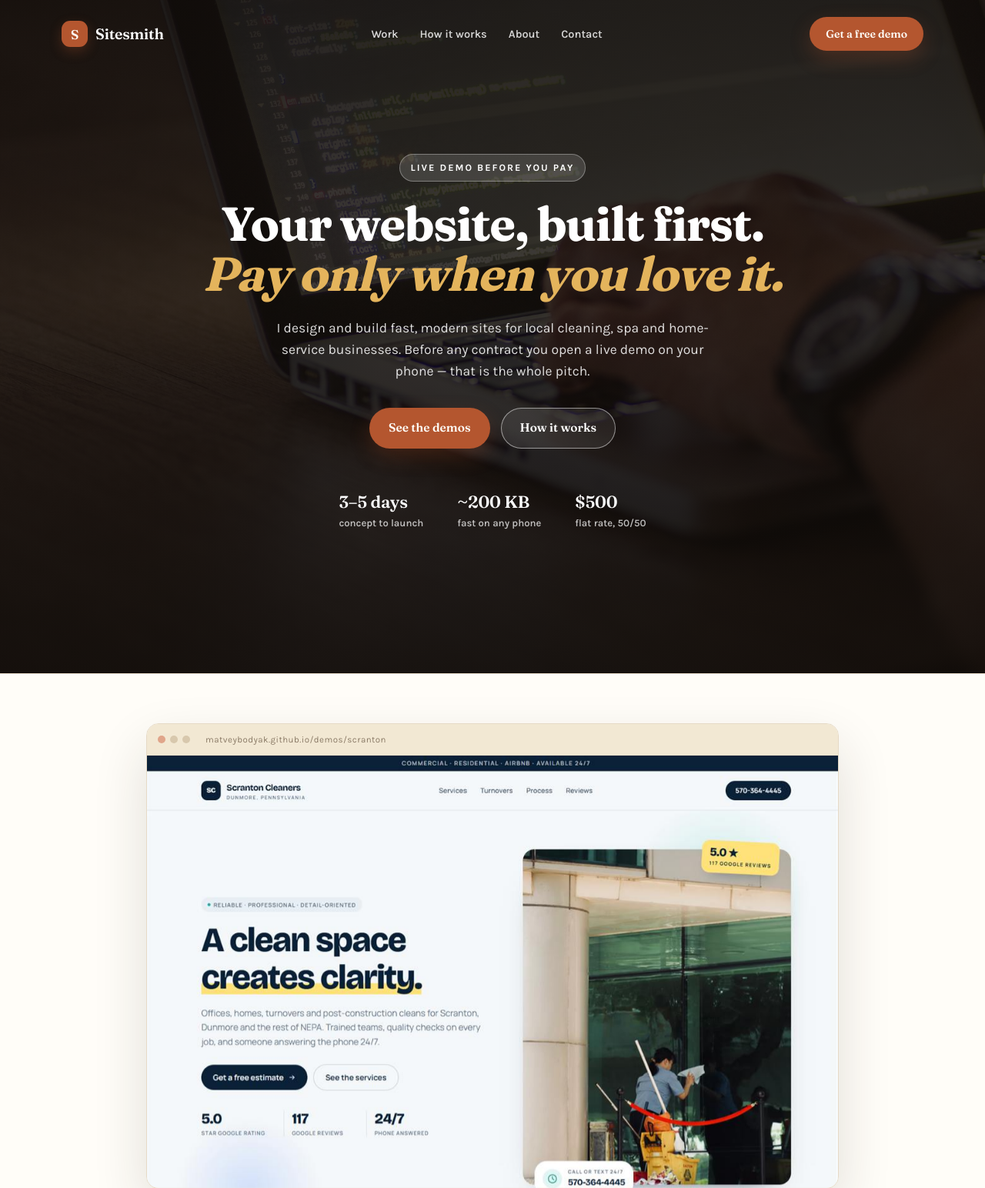
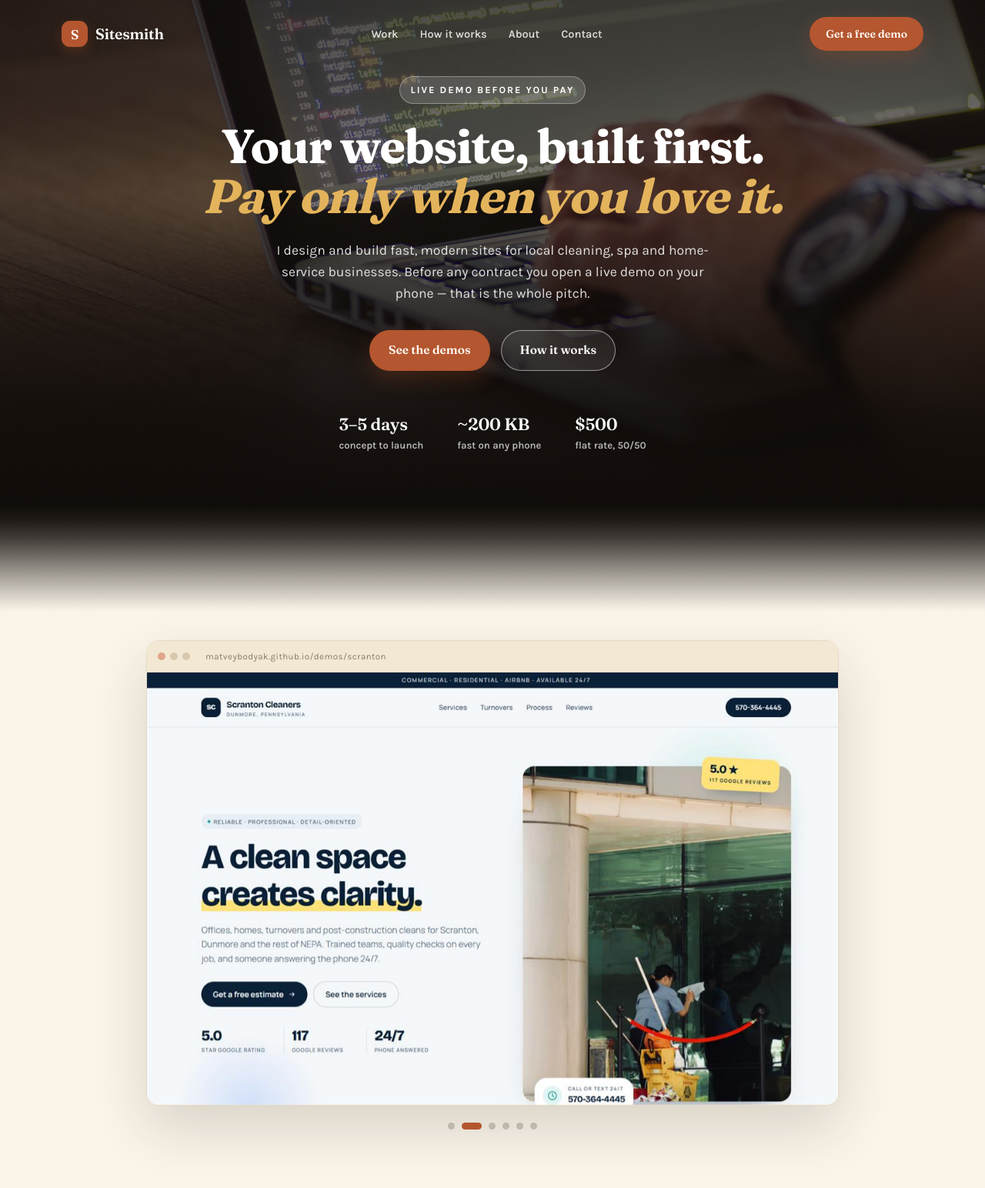
Before and after one commit to matveybodyak/portfolio, a plain HTML site: page index.html in a window 1280 px wide. Shown: the top 1544 px of the page at 77% size. Drawn offline with Linux system fonts and the light colour scheme.

Commit message:
Soften hero-to-showcase join with a gradient band below the photo

```diff
--- a/index.html
+++ b/index.html
@@ -62,10 +62,11 @@ nav a{text-decoration:none}
 nav a:hover{color:var(--clay)}
 .head-cta{padding:10px 20px;font-size:14px}
 
-.hero{position:relative;display:flex;align-items:center;min-height:min(88vh,760px);text-align:center;color:#fff;overflow:hidden;background:#1b1611}
+.hero{position:relative;display:flex;align-items:center;min-height:min(82vh,700px);padding:0;text-align:center;color:#fff;overflow:hidden;background:#1b1611}
 .hero-bg{position:absolute;inset:0;width:100%;height:100%;object-fit:cover;object-position:center}
-.hero-veil{position:absolute;inset:0;background:linear-gradient(180deg,rgba(16,12,9,.9) 0%,rgba(16,12,9,.8) 45%,rgba(16,12,9,.94) 100%)}
-.hero-in{position:relative;z-index:2;padding:112px 26px 96px}
+.hero-veil{position:absolute;inset:0;background:linear-gradient(180deg,rgba(16,12,9,.74) 0%,rgba(16,12,9,.56) 38%,rgba(16,12,9,.8) 62%,rgba(16,12,9,.95) 82%,#100c09 100%)}
+.hero-fade{height:140px;background:linear-gradient(180deg,#100c09 0%,rgba(16,12,9,.94) 14%,rgba(16,12,9,.78) 32%,rgba(16,12,9,.56) 50%,rgba(16,12,9,.34) 68%,rgba(16,12,9,.16) 84%,rgba(16,12,9,.04) 95%,transparent 100%);pointer-events:none}
+.hero-in{position:relative;z-index:2;padding:96px 26px 64px}
 .hero h1{color:#fff}
 .hero h1 em{color:var(--honey)}
 .hero .kicker{display:inline-block;color:#fff;background:rgba(255,255,255,.14);border:1px solid rgba(255,255,255,.32);padding:7px 14px;border-radius:999px;margin-bottom:22px}
@@ -81,8 +82,8 @@ h1{max-width:820px;margin:0 auto}
 .stamps div{text-align:left}
 .stamps b{display:block;font-family:Fraunces;font-size:22px;color:var(--ink);letter-spacing:-.01em;font-weight:600}
 
-.show{background:var(--shell);border-top:1px solid var(--line);border-bottom:1px solid var(--line);padding:64px 0 44px;overflow:hidden}
-.browser{max-width:900px;margin:0 auto;border:1px solid var(--line);border-radius:16px;overflow:hidden;background:#fff;box-shadow:0 30px 70px rgba(43,36,29,.14)}
+.show{position:relative;background:var(--linen);padding:36px 0 68px;overflow:hidden}
+.browser{max-width:900px;margin:0 auto;border:1px solid var(--line);border-radius:16px;overflow:hidden;background:#fff;box-shadow:0 30px 70px rgba(43,36,29,.16)}
 .browser .bar{display:flex;align-items:center;gap:6px;padding:11px 14px;background:var(--linen2);border-bottom:1px solid var(--line)}
 .browser .bar i{width:10px;height:10px;border-radius:50%;background:#d8c8ad}
 .browser .bar i:first-child{background:#e0a58a}
@@ -91,8 +92,8 @@ h1{max-width:820px;margin:0 auto}
 .shots .shot{position:absolute;inset:0;width:100%;height:100%;object-fit:cover;object-position:top;opacity:0;transition:opacity .8s ease;will-change:opacity}
 .shots .shot.is-on{opacity:1}
 .show-dots{display:flex;justify-content:center;gap:9px;margin-top:22px}
-.show-dots button{width:9px;height:9px;border-radius:999px;border:none;background:#dccbb0;cursor:pointer;padding:0;transition:width .3s ease,background .3s ease}
-.show-dots button:hover{background:#c9b391}
+.show-dots button{width:9px;height:9px;border-radius:999px;border:none;background:rgba(43,36,29,.22);cursor:pointer;padding:0;transition:width .3s ease,background .3s ease}
+.show-dots button:hover{background:rgba(43,36,29,.45)}
 .show-dots button.is-on{width:26px;background:var(--clay)}
 .show-dots button:focus-visible{outline:2px solid var(--clay);outline-offset:3px}
 
@@ -241,6 +242,8 @@ footer{padding:34px 0;border-top:1px solid var(--line);background:var(--linen2)}
       </div>
     </div>
   </section>
+
+  <div class="hero-fade" aria-hidden="true"></div>
 
   <div class="show reveal" id="show">
     <div class="browser">
```
